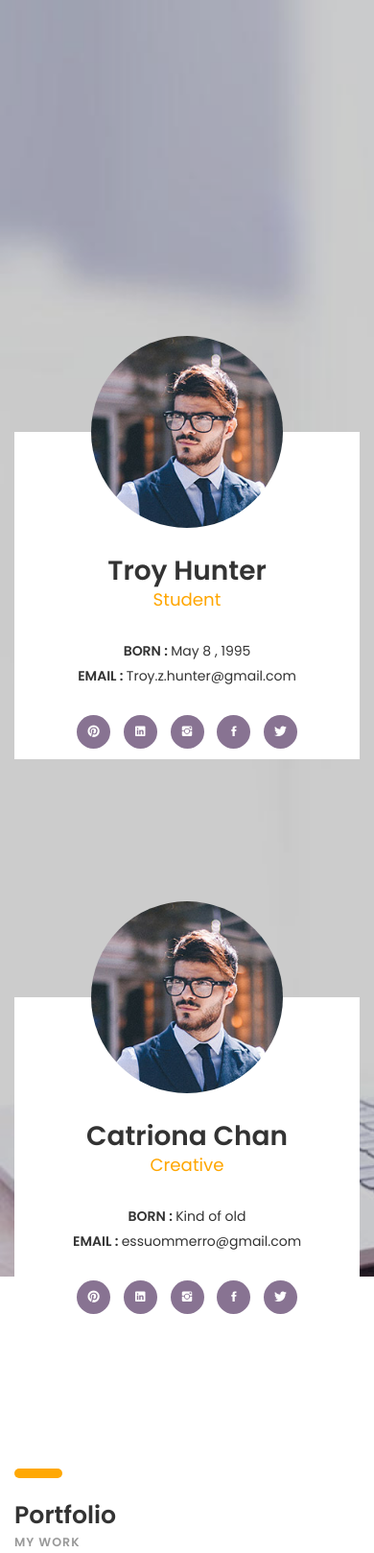
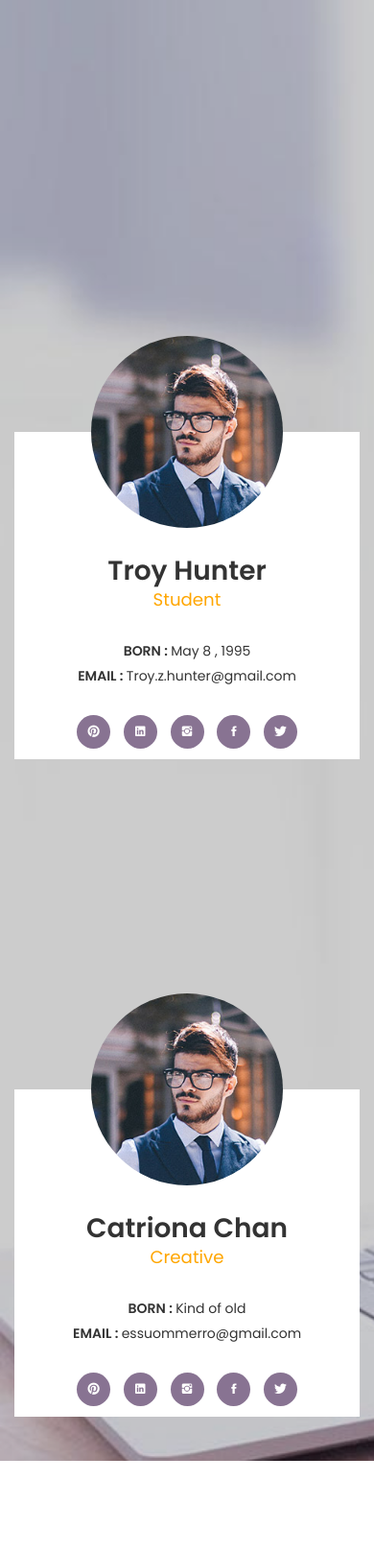
Before and after one commit to essuom/GroupFormative, a website: page index.html in a window 390 px wide. Shown: the top 1618 px of the page at 96% size. Drawn offline with Linux system fonts and the light colour scheme; files whose address does not match are found by name.

Commit message:
Troy Update1

```diff
--- a/index.html
+++ b/index.html
@@ -33,24 +33,24 @@
 	<section class="intro-section">
 		<div class="container">
 			<div class="row mb-5">
-				<div class="col-md-12 col-lg-6">
+				<div class="col-md-12 col-lg-6 mb-5">
 					<div class="intro troy-intro">
 
 					</div><!-- intro -->
 				</div><!-- col-sm-8 -->
-				<div class="col-md-12 col-lg-6">
+				<div class="col-md-12 col-lg-6 mb-5">
 					<div class="intro rajiv-intro">
 
 					</div><!-- intro -->
 				</div><!-- col-sm-8 -->
 			</div><!-- row -->
 			<div class="row">
-				<div class="col-md-12 col-lg-6" >
+				<div class="col-md-12 col-lg-6 mb-5" >
 					<div class="intro cat-intro">
 
 					</div><!-- intro -->
 				</div><!-- col-sm-8 -->
-				<div class="col-md-12 col-lg-6" >
+				<div class="col-md-12 col-lg-6 mb-5" >
 					<div class="intro judy-intro">
 
 					</div><!-- intro -->
@@ -149,11 +149,8 @@
 					</p>
 					<div class="row pie-stats">
 						<div class="col-sm-6 col-md-6 col-lg-3">
-							<div class="radial-prog-area margin-b-30">
-								<div class="radial-progress" data-prog-percent=".97">
-									<div></div>
-									<h6 class="progress-title">HTML5 & CSS3</h6>
-								</div>
+							<div class="radial-prog-area margin-b-30" id="percentbar">
+
 							</div><!-- radial-prog-area-->
 						</div><!-- col-sm-6-->
 
@@ -233,6 +230,13 @@ Copyright &copy;<script>document.write(new Date().getFullYear());</script> All r
 		</div><!-- col-sm-6-->
 	</script>
 
+	<script id="templatePercent" type="text/template7">
+										<div class="radial-progress" data-prog-percent=".10">
+									<div></div>
+									<h6 class="progress-title">HTML5 & CSS3</h6>
+								</div>
+	</script>
+
 
 	<!-- SCIPTS -->
 
--- a/js/script-troy.js
+++ b/js/script-troy.js
@@ -35,6 +35,15 @@ $(function(){
 	$('.about-me').empty();
 	$('.about-me').append(aboutOutput);
 
+	let percentHTML = $('#templatePercent').text();
+	let percentTemplate = Template7(percentHTML).compile();
+
+	var percentOutput = percentTemplate(details);
+
+
+	$('#percentbar').empty();
+	$('#percentbar').append(percentOutput);
+
 
 
 
```
